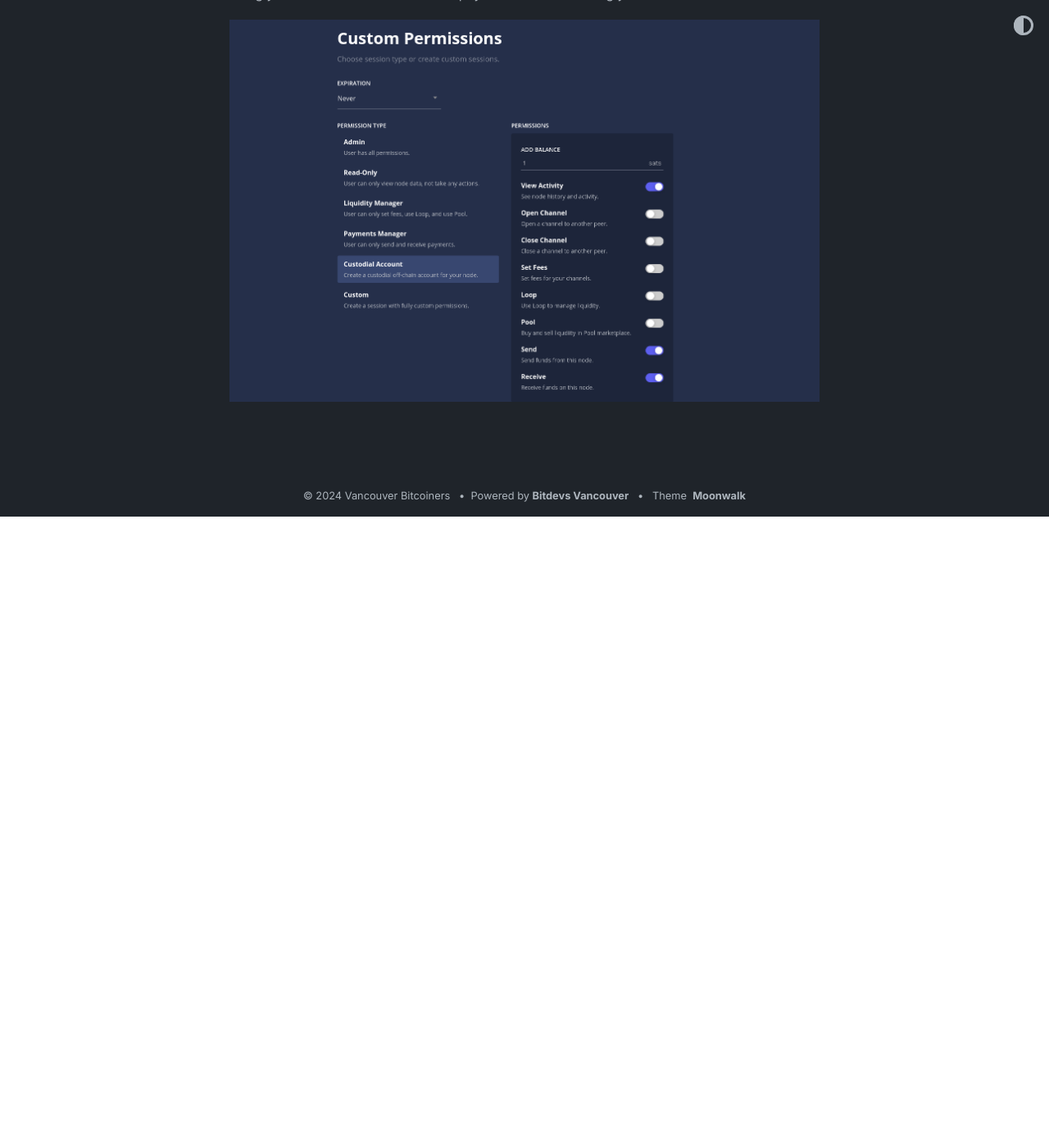
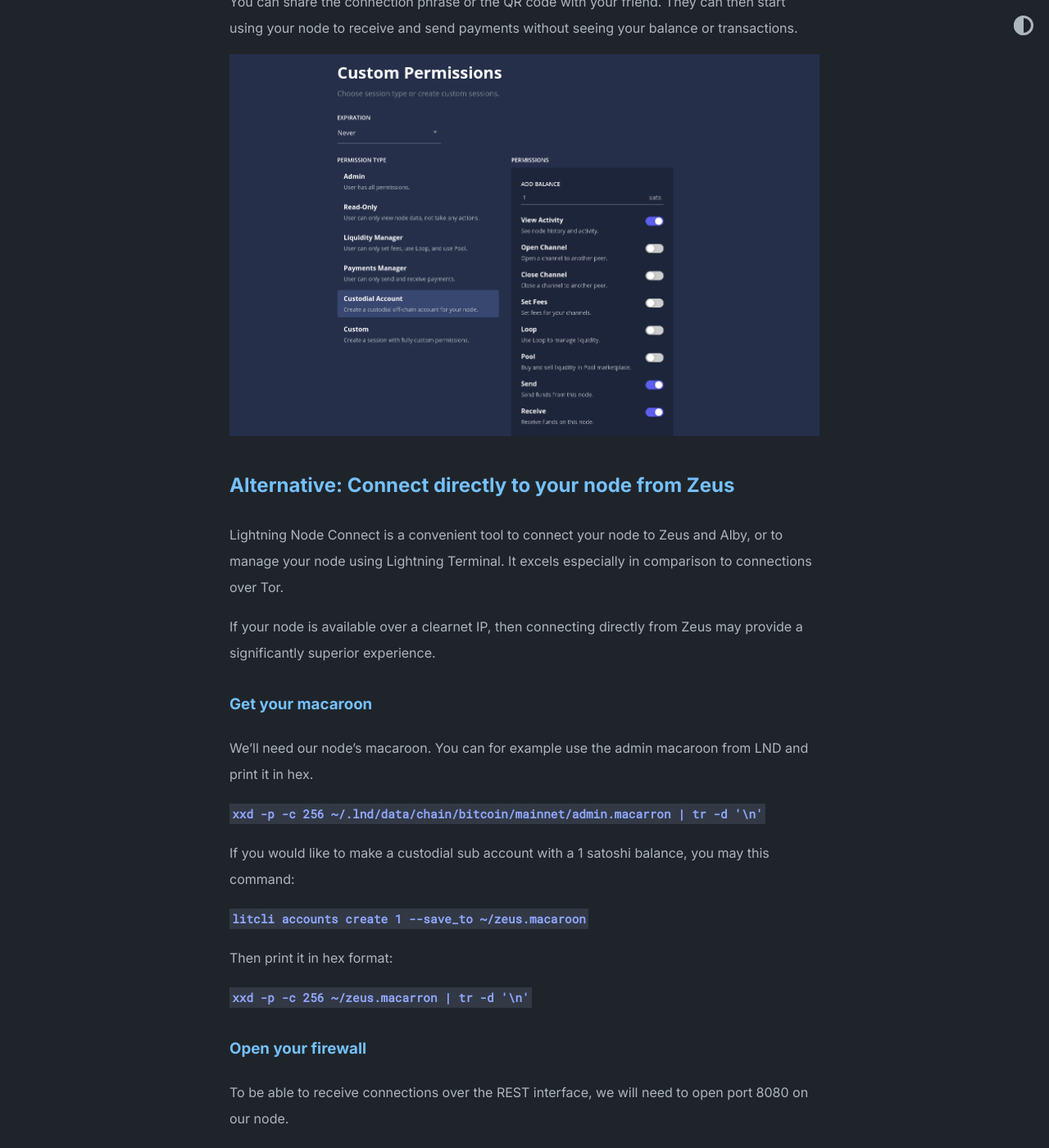
Before and after one commit to VancouverBitdevs/nodeacademy, a Jekyll site: the page built from _posts/2023-06-14-connect-lnd.md, in a window 1280 px wide and 1400 px high, scrolled down 5921 px. Shown: the whole window at 82% size. Built offline with Jekyll 4.4.1, drawn with Linux system fonts in a browser that asks for light colours; before the commit the page ends 6551 px from its top, so only the background shows below that; some of the changed text lies outside the part shown.

Commit message:
add zeus clearnet guide

```diff
--- a/_posts/2023-06-14-connect-lnd.md
+++ b/_posts/2023-06-14-connect-lnd.md
@@ -4,17 +4,17 @@ author: liongrass
 tags: [academy, lnd]
 ---
 
-## Connect LND
+# Connect LND
 
 Today we will check back with our nodes, make sure everything is running as expected. We will also adjust our firewall and connect to the litd interface for the first time, before we connect to Lightning Terminal, Zeus and Alby.
 
-### Useful resources:
+## Useful resources:
 
 - [Lightning Terminal Documentation](https://docs.lightning.engineering/lightning-network-tools/lightning-terminal)
 - [Zeus](https://zeusln.app/)
 - [Alby](https://getalby.com/)
 
-### Make sure LND is running and synced
+## Check on your node
 
 As we SSH into our server, we are first going to make sure everything is running smoothly.
 
@@ -109,3 +109,43 @@ Lightning Terminal has the ability to create custodial sub account on your node.
 In the litd UI under "Lightning Node Connect", give your connection a name and choose "Custom". On the left, choose "Custodial Account", add a balance (e.g. 1 sat) and hit "Submit". You can share the connection phrase or the QR code with your friend. They can then start using your node to receive and send payments without seeing your balance or transactions.
 
 ![Custom permissions](/images/custom.png)
+
+## Alternative: Connect directly to your node from Zeus
+
+Lightning Node Connect is a convenient tool to connect your node to Zeus and Alby, or to manage your node using Lightning Terminal. It excels especially in comparison to connections over Tor.
+
+If your node is available over a clearnet IP, then connecting directly from Zeus may provide a significantly superior experience.
+
+### Get your macaroon
+
+We'll need our node's macaroon. You can for example use the admin macaroon from LND and print it in hex.
+
+`xxd -p -c 256 ~/.lnd/data/chain/bitcoin/mainnet/admin.macarron | tr -d '\n'`
+
+If you would like to make a custodial sub account with a 1 satoshi balance, you may this command:
+
+`litcli accounts create 1 --save_to ~/zeus.macaroon`
+
+Then print it in hex format:
+
+`xxd -p -c 256 ~/zeus.macarron | tr -d '\n'`
+
+### Open your firewall
+
+To be able to receive connections over the REST interface, we will need to open port 8080 on our node.
+
+`sudo ufw allow 8080`
+
+### Connect Zeus
+
+In Zeus, go into settings, then click on your existing node name, then on the big `+` symbol on the top right.
+
+Give your node a nickname, choose `LND (REST)` as the node interface.
+
+Your host is your IP address.
+
+Under "macaroon", enter your macaroon in hex format as obtained in the step above.
+
+Under "REST port", enter `8080`.
+
+You should be able to save your node configuration and connect right away.
```
Also changed, not shown: other parts of _posts/2023-06-14-connect-lnd.md (+1 -1 lines).
